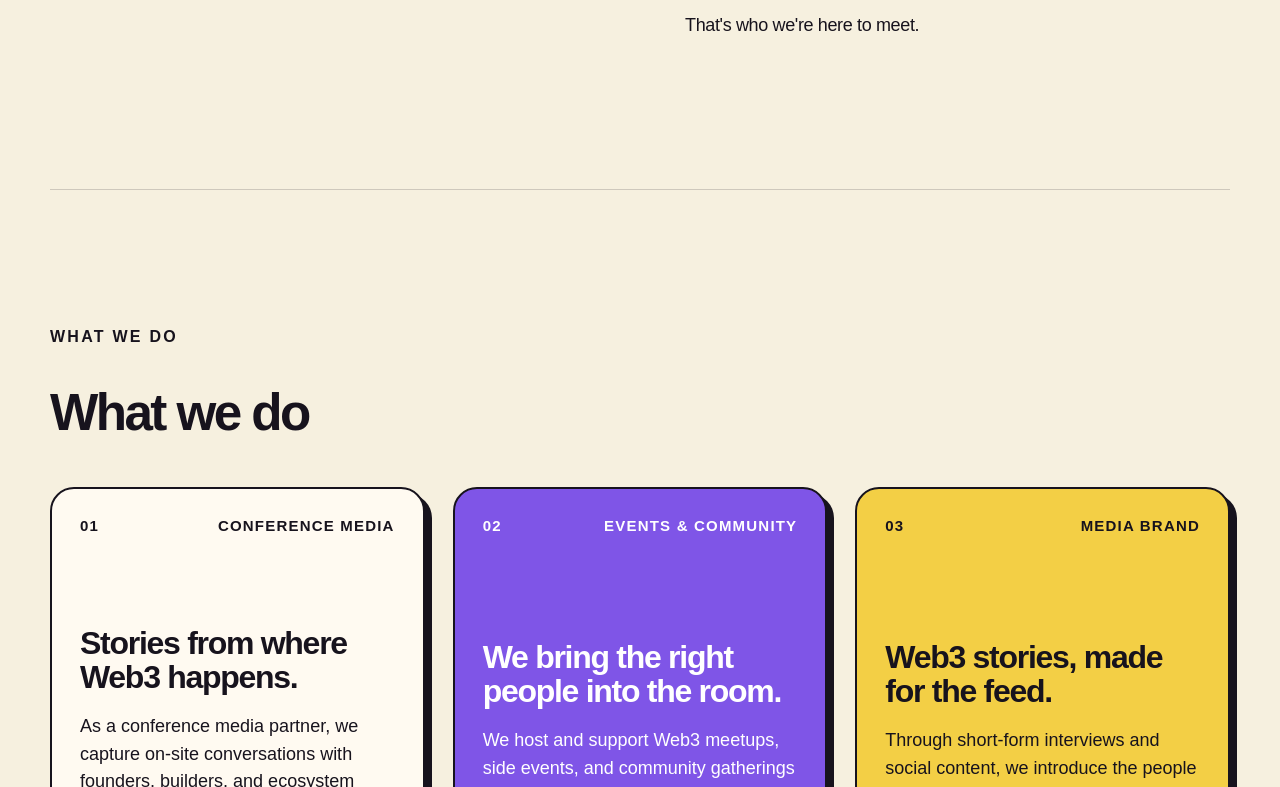
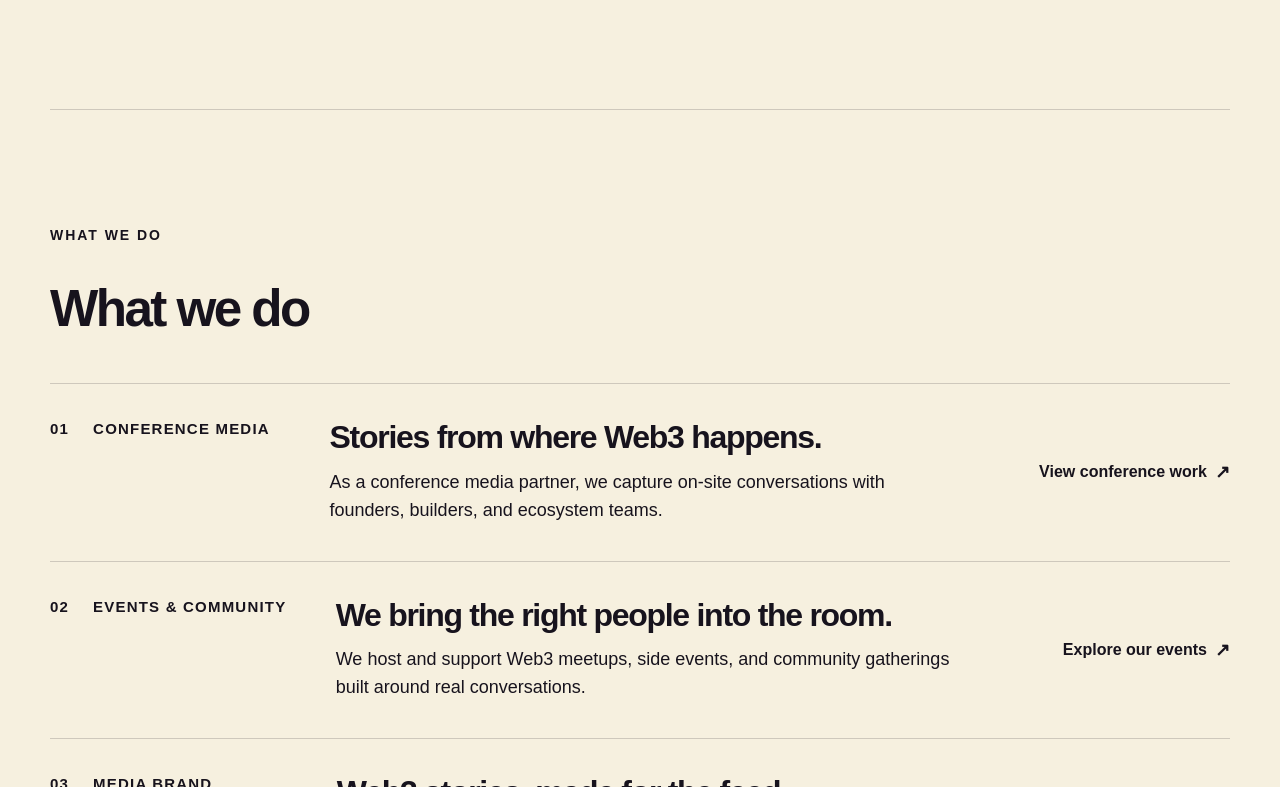
Before and after one commit to nabin3130/real-homies-club-website, a Next.js app: page / in a window 1280 px wide. Shown: the part 1233-2020 px from the top of the page. Built offline with nearby package versions, Linux system fonts and the light colour scheme.

Commit message:
Unify editorial design system

```diff
--- a/app/globals.css
+++ b/app/globals.css
@@ -887,179 +887,6 @@ main {
   }
 }
 
-/* Site-wide typography scale */
-.brand {
-  font-size: 15px;
-}
-
-.nav-links,
-.mobile-menu-links a {
-  font-size: 16px;
-}
-
-.eyebrow,
-.section-label,
-.project-category,
-.project-story-label {
-  font-size: 16px;
-  line-height: 1.35;
-}
-
-.hero h1 {
-  font-size: clamp(64px, 5vw, 80px);
-  line-height: 0.98;
-}
-
-.hero-description {
-  font-size: clamp(18px, 1.35vw, 20px);
-}
-
-.about-heading,
-.work h2,
-.selected-work-heading h2,
-.featured-teams-heading h2,
-.contact h2,
-.project-content-heading h2,
-.project-next h2 {
-  font-size: clamp(44px, 4vw, 56px);
-  line-height: 1.02;
-}
-
-.about-copy p,
-.work-card p,
-.contact p,
-.project-content-heading > p,
-.tiktok-feature-copy > p,
-.project-story-copy p {
-  font-size: clamp(18px, 1.4vw, 20px);
-}
-
-.work-card h3,
-.work-tile-copy h3,
-.tiktok-feature-copy h3 {
-  font-size: clamp(28px, 2.5vw, 34px);
-  line-height: 1.08;
-}
-
-.work-card-top,
-.work-tile-copy p,
-.project-location,
-.project-intro-meta p,
-.project-story-label,
-.project-services span,
-.featured-teams-note {
-  font-size: clamp(15px, 1.15vw, 16px);
-}
-
-.work-card a,
-.button,
-.text-link,
-.project-back,
-.project-external-button,
-.project-back-button {
-  font-size: 16px;
-}
-
-.footer {
-  font-size: 14px;
-}
-
-.featured-teams-heading h2,
-.selected-work-heading h2 {
-  max-width: none;
-}
-
-.contact h2 {
-  white-space: nowrap;
-}
-
-.project-intro h1 {
-  max-width: 1040px;
-  font-size: clamp(64px, 6.5vw, 80px);
-  line-height: 0.96;
-}
-
-.project-intro-line {
-  font-size: clamp(20px, 2vw, 28px);
-}
-
-.project-story-copy > p:first-child,
-.project-services p {
-  font-size: clamp(20px, 1.8vw, 24px);
-}
-
-@media (max-width: 900px) {
-  .contact h2 {
-    white-space: normal;
-  }
-
-  .hero h1 {
-    font-size: clamp(52px, 8vw, 68px);
-  }
-
-  .project-intro h1 {
-    font-size: clamp(52px, 9vw, 68px);
-  }
-}
-
-@media (max-width: 560px) {
-  .brand,
-  .nav-links,
-  .mobile-menu-links a {
-    font-size: 15px;
-  }
-
-  .brand > span:last-child {
-    max-width: none;
-    font-size: 13px;
-  }
-
-  .eyebrow,
-  .section-label,
-  .project-category,
-  .project-story-label {
-    font-size: 14px;
-  }
-
-  .hero h1,
-  .project-intro h1 {
-    font-size: clamp(44px, 13vw, 56px);
-    line-height: 1;
-    white-space: normal;
-  }
-
-  .about-heading,
-  .work h2,
-  .selected-work-heading h2,
-  .featured-teams-heading h2,
-  .contact h2,
-  .project-content-heading h2,
-  .project-next h2 {
-    font-size: clamp(36px, 10.5vw, 44px);
-    line-height: 1.04;
-  }
-
-  .work-card h3,
-  .work-tile-copy h3,
-  .tiktok-feature-copy h3 {
-    font-size: clamp(26px, 8vw, 32px);
-  }
-
-  .about-copy p,
-  .work-card p,
-  .contact p,
-  .project-content-heading > p,
-  .tiktok-feature-copy > p,
-  .project-story-copy p,
-  .hero-description {
-    font-size: 17px;
-  }
-
-  .footer {
-    font-size: 14px;
-  }
-}
-
 /* Selected Work */
 
 .selected-work {
@@ -2089,75 +1916,205 @@ a.work-tile:hover .work-tile-image img {
   }
 }
 
-/* Final typography normalization */
+/* Unified editorial system */
+:root {
+  --type-label: clamp(14px, 1.05vw, 16px);
+  --type-body: clamp(18px, 1.4vw, 20px);
+  --type-meta: clamp(15px, 1.1vw, 16px);
+  --type-section: clamp(44px, 4vw, 56px);
+  --space-section: clamp(96px, 8vw, 120px);
+  --radius-image: 16px;
+  --border-editorial: 1px solid var(--line);
+}
+
+html {
+  scroll-padding-top: 110px;
+}
+
 .brand { font-size: 15px; }
 .nav-links, .mobile-menu-links a { font-size: 16px; }
-.eyebrow, .section-label, .project-category, .project-story-label { font-size: 16px; line-height: 1.35; }
+.eyebrow, .section-label, .project-category, .project-story-label {
+  font-size: var(--type-label);
+  line-height: 1.35;
+}
 .hero h1 { font-size: clamp(64px, 5vw, 80px); line-height: .98; }
-.hero-description { font-size: clamp(18px, 1.35vw, 20px); }
-.about-heading, .work h2, .selected-work-heading h2, .featured-teams-heading h2, .contact h2, .project-content-heading h2, .project-next h2 { font-size: clamp(44px, 4vw, 56px); line-height: 1.02; }
-.about-copy p, .work-card p, .contact p, .project-content-heading > p, .tiktok-feature-copy > p, .project-story-copy p { font-size: clamp(18px, 1.4vw, 20px); }
-.work-card h3, .work-tile-copy h3, .tiktok-feature-copy h3 { font-size: clamp(28px, 2.5vw, 34px); line-height: 1.08; }
-.work-card-top, .work-tile-copy p, .project-location, .project-intro-meta p, .project-story-label, .project-services span, .featured-teams-note { font-size: clamp(15px, 1.15vw, 16px); }
-.work-card a, .button, .text-link, .project-back, .project-external-button, .project-back-button { font-size: 16px; }
+.hero-description { font-size: var(--type-body); }
+.about-heading, .work h2, .selected-work-heading h2, .featured-teams-heading h2,
+.contact h2, .project-content-heading h2, .project-next h2 {
+  font-size: var(--type-section);
+  line-height: 1.02;
+}
+.about-copy p, .work-card p, .contact p, .project-content-heading > p,
+.tiktok-feature-copy > p, .project-story-copy p { font-size: var(--type-body); }
+.work-card h3, .work-tile-copy h3, .tiktok-feature-copy h3 {
+  font-size: clamp(28px, 2.5vw, 34px);
+  line-height: 1.08;
+}
+.work-card-top, .work-tile-copy p, .project-location, .project-intro-meta p,
+.project-story-label, .project-services span, .featured-teams-note {
+  font-size: var(--type-meta);
+}
+.work-card a, .button, .text-link, .project-back, .project-external-button,
+.project-back-button { font-size: 16px; }
 .footer { font-size: 14px; }
 .featured-teams-heading h2, .selected-work-heading h2 { max-width: none; }
-.contact h2 { white-space: nowrap; }
-.project-intro h1 { max-width: 1040px; font-size: clamp(64px, 6.5vw, 80px); line-height: .96; }
+.project-intro h1 {
+  max-width: 1040px;
+  font-size: clamp(64px, 6.5vw, 80px);
+  line-height: .96;
+}
 .project-intro-line { font-size: clamp(20px, 2vw, 28px); }
-.project-story-copy > p:first-child, .project-services p { font-size: clamp(20px, 1.8vw, 24px); }
-
-@media (max-width: 1100px) {
-  .contact h2 { white-space: normal; }
-}
-
-@media (max-width: 900px) {
-  .hero h1 { font-size: clamp(52px, 8vw, 68px); }
-  .project-intro h1 { font-size: clamp(52px, 9vw, 68px); }
-}
-
-@media (max-width: 560px) {
-  .brand, .nav-links, .mobile-menu-links a { font-size: 15px; }
-  .brand > span:last-child { max-width: none; font-size: 13px; }
-  .eyebrow, .section-label, .project-category, .project-story-label { font-size: 14px; }
-  .hero h1, .project-intro h1 { font-size: clamp(44px, 13vw, 56px); line-height: 1; white-space: normal; }
-  .headline-line { white-space: normal; }
-  .about-heading, .work h2, .selected-work-heading h2, .featured-teams-heading h2, .contact h2, .project-content-heading h2, .project-next h2 { font-size: clamp(36px, 10.5vw, 44px); line-height: 1.04; }
-  .work-card h3, .work-tile-copy h3, .tiktok-feature-copy h3 { font-size: clamp(26px, 8vw, 32px); }
-  .about-copy p, .work-card p, .contact p, .project-content-heading > p, .tiktok-feature-copy > p, .project-story-copy p, .hero-description { font-size: 17px; }
-  .footer { font-size: 14px; }
-}
-
-/* Desktop single-line editorial copy */
+.project-story-copy > p:first-child, .project-services p {
+  font-size: clamp(20px, 1.8vw, 24px);
+}
+
+/* Calmer navigation interaction */
+.nav-links a:hover {
+  background: rgba(255, 250, 241, .72);
+  border-color: var(--line);
+  transform: translateY(-1px);
+  box-shadow: none;
+}
+
+.mobile-menu-links {
+  border: var(--border-editorial);
+  box-shadow: 0 12px 32px rgba(23, 19, 29, .1);
+}
+
+/* Editorial service rows */
+.work {
+  padding: var(--space-section) 0;
+}
+
+.work-grid {
+  grid-template-columns: 1fr;
+  gap: 0;
+  border-top: var(--border-editorial);
+}
+
+.work-card,
+.work-card:nth-child(2),
+.work-card:nth-child(3) {
+  min-height: 0;
+  padding: 36px 0;
+  display: grid;
+  grid-template-columns: minmax(170px, .35fr) minmax(0, 1fr) auto;
+  align-items: start;
+  gap: 48px;
+  color: var(--ink);
+  background: transparent;
+  border: 0;
+  border-bottom: var(--border-editorial);
+  border-radius: 0;
+  box-shadow: none;
+}
+
+.work-card:hover {
+  transform: none;
+  box-shadow: none;
+}
+
+.work-card-top {
+  justify-content: flex-start;
+  gap: 24px;
+}
+
+.work-card h3 { margin-bottom: 14px; }
+.work-card p { max-width: 620px; }
+.work-card a { align-self: center; white-space: nowrap; }
+
+/* Let content and whitespace, rather than heavy framing, define these sections. */
+.about { padding: var(--space-section) 0; }
+.selected-work { padding: var(--space-section) 0; }
+.featured-teams { padding: var(--space-section) 0; }
+
+.featured-team-marquee {
+  width: 100%;
+  margin-left: 0;
+  border-top: var(--border-editorial);
+  border-bottom: var(--border-editorial);
+  box-shadow: none;
+}
+
+.contact {
+  padding: clamp(52px, 5.5vw, 72px);
+  color: var(--ink);
+  background: rgba(200, 75, 34, .1);
+  border: var(--border-editorial);
+  border-radius: 24px;
+  box-shadow: none;
+}
+
+.contact .light { color: var(--brand-orange); }
+
+.button-light {
+  background: transparent;
+  border: 1px solid currentColor;
+  box-shadow: none;
+}
+
+.button-light:hover {
+  background: var(--ink);
+  color: var(--paper);
+  transform: translateY(-2px);
+  box-shadow: none;
+}
+
 @media (min-width: 1101px) {
   .selected-work-heading {
     grid-template-columns: 150px minmax(0, 1fr);
     gap: 32px;
   }
-
-  .selected-work-heading h2 {
-    font-size: 50px;
-    white-space: nowrap;
-  }
-
-  .featured-teams-note {
-    width: 100%;
-    max-width: none;
-    white-space: nowrap;
-  }
-
-  .contact > div {
-    flex: 1;
-    min-width: 0;
-  }
-
+  .selected-work-heading h2 { font-size: 50px; white-space: nowrap; }
+  .featured-teams-note { width: 100%; max-width: none; white-space: nowrap; }
+  .contact > div { flex: 1; min-width: 0; }
   .contact > div > p:not(.section-label) {
     max-width: none;
     font-size: 18px;
     white-space: nowrap;
   }
-
-  .contact h2 {
-    white-space: nowrap;
-  }
-}
+  .contact h2 { white-space: nowrap; }
+}
+
+@media (max-width: 900px) {
+  .hero h1 { font-size: clamp(52px, 8vw, 68px); }
+  .project-intro h1 { font-size: clamp(52px, 9vw, 68px); }
+  .work-card {
+    grid-template-columns: 130px minmax(0, 1fr);
+    gap: 28px;
+  }
+  .work-card a { grid-column: 2; align-self: start; }
+  .contact h2 { white-space: normal; }
+}
+
+@media (max-width: 560px) {
+  :root {
+    --type-label: 14px;
+    --type-body: 17px;
+    --type-section: clamp(36px, 10.5vw, 44px);
+    --space-section: 80px;
+  }
+  html { scroll-padding-top: 88px; }
+  .brand, .nav-links, .mobile-menu-links a { font-size: 15px; }
+  .brand > span:last-child { max-width: none; font-size: 13px; }
+  .hero { padding-top: 92px; }
+  .hero h1, .project-intro h1 {
+    font-size: clamp(44px, 13vw, 56px);
+    line-height: 1;
+    white-space: normal;
+  }
+  .headline-line { white-space: normal; }
+  .work-card h3, .work-tile-copy h3, .tiktok-feature-copy h3 {
+    font-size: clamp(26px, 8vw, 32px);
+  }
+  .work-card {
+    padding: 30px 0;
+    grid-template-columns: 1fr;
+    gap: 24px;
+  }
+  .work-card a { grid-column: auto; }
+  .featured-team-group { gap: 36px; padding-right: 36px; }
+  .featured-marquee-item { width: 138px; height: 92px; }
+  .contact { padding: 40px 24px; border-radius: 20px; }
+  .footer { font-size: 14px; }
+}
```
